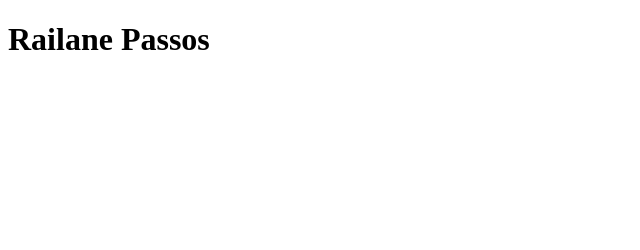
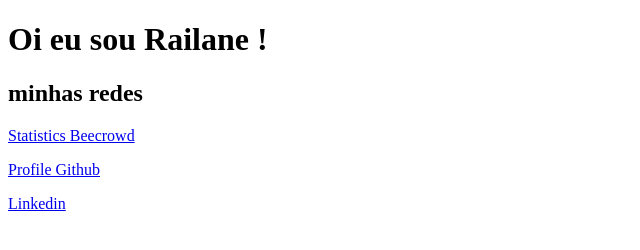
Before and after one commit to railanepassos/railanepassos.github.io, a plain HTML site: page index.html in a window 1280 px wide. Shown: the whole page, without its empty margins (0-640 px from the left). Drawn offline with Linux system fonts and the light colour scheme.

Commit message:
Update index.html

```diff
--- a/index.html
+++ b/index.html
@@ -4,9 +4,13 @@
     <meta charset="UTF-8" />
     <meta name="viewport" content="width=device-width, initial-scale=1.0" />
     <meta http-equiv="X-UA-Compatible" content="ie=edge" />
-    <title>Meu primeiro site no GitHub Pages</title>
+    <title>Railane Passos</title>
   </head>
   <body>
-    <h1>Railane Passos</h1>
+    <h1>Oi eu sou Railane !</h1>
+    <h2>minhas redes</h2>
+    <p><a href="https://www.beecrowd.com.br/judge/en/users/statistics/706400">Statistics Beecrowd</a></p>
+    <p><a href="https://github.com/railanepassos">Profile Github</a></p>
+    <p><a href="https://www.linkedin.com/in/railanepassos/">Linkedin</a></p>
   </body>
 </html>
```
